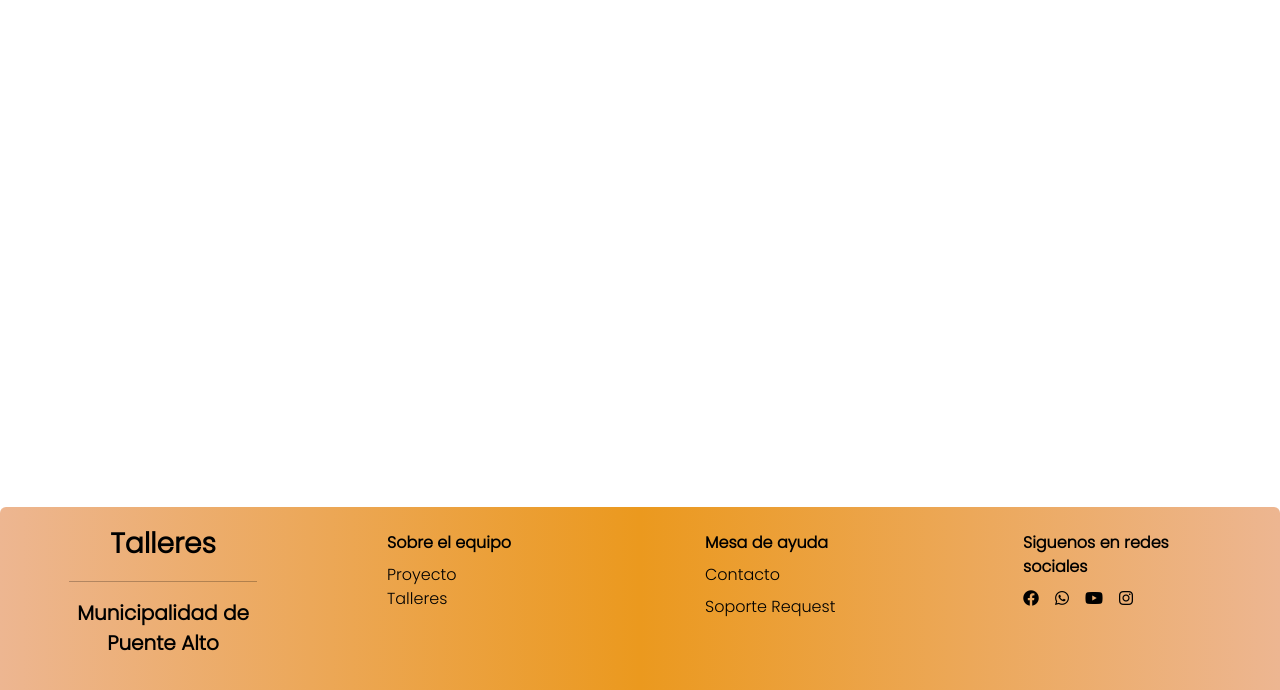
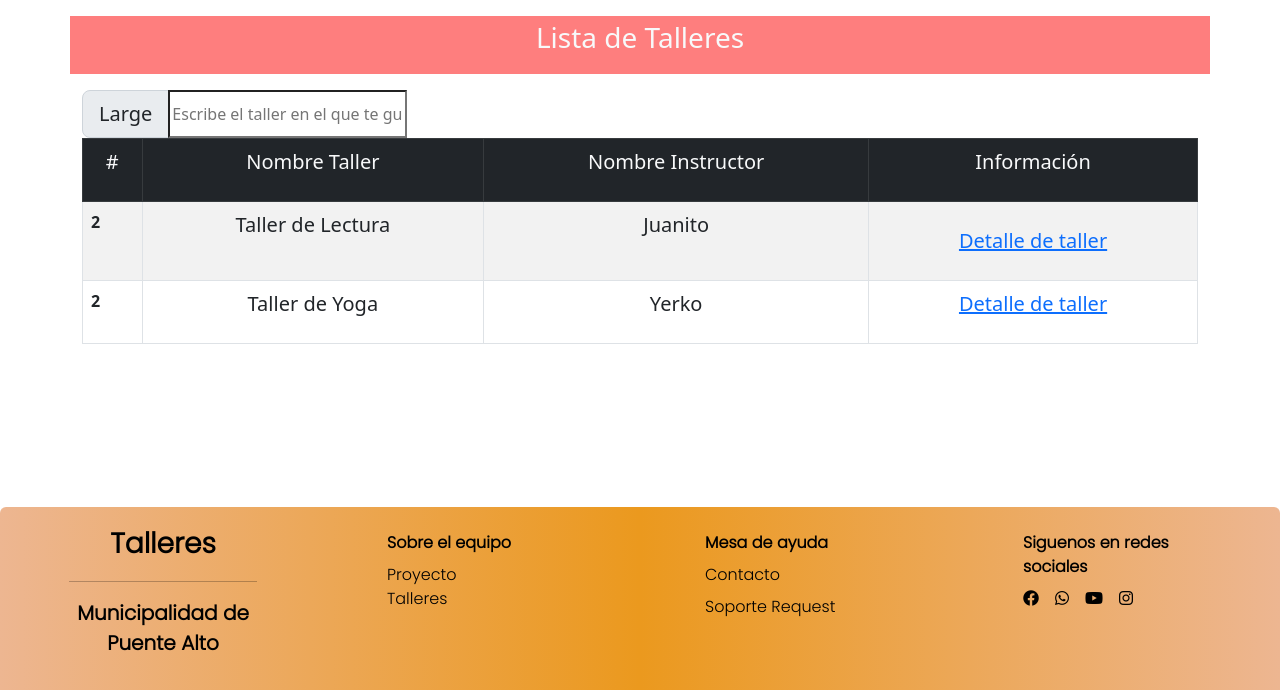
Before and after one commit to camixcode/TalleresMunicipales, a Django app: page /PostularTaller/ in a window 1280 px wide. Shown: the part 110-800 px from the top of the page. Run offline with Django 4.2, Linux system fonts and the light colour scheme; grey boxes are pictures that could not be loaded.

Commit message:
Edición card y button

```diff
--- a/TestDjango/core/templates/core/Ins_Taller.html
+++ b/TestDjango/core/templates/core/Ins_Taller.html
@@ -7,9 +7,11 @@
     <meta charset="UTF-8">
     <meta http-equiv="X-UA-Compatible" content="IE=edge">
     <meta name="viewport" content="width=device-width, initial-scale=1.0">
-    <title>Document</title>
+    <title>Administrador de Taller</title>
     <!-- css bootstrap -->
     <link href="https://cdn.jsdelivr.net/npm/bootstrap@5.2.2/dist/css/bootstrap.min.css" rel="stylesheet" integrity="sha384-Zenh87qX5JnK2Jl0vWa8Ck2rdkQ2Bzep5IDxbcnCeuOxjzrPF/et3URy9Bv1WTRi" crossorigin="anonymous">
+    <!-- CSS -->
+    <link rel="stylesheet" href="{% static 'core/css/Buscar.css'%}">
 
 <!-- NAV -->
 {% block content %}
@@ -18,12 +20,102 @@
 <!-- FIN NAV -->
 </head>
 <body>
+<!-- ----------------------- -->
+<!-- Grilla -->
+<!-- Texto -->
+<div class="container my-3" style="background-color: rgb(254, 126, 126)">
+    <p class="text-md-center text-light fs-3" >Lista de Talleres</p>
+</div>
 
+<!-- Lista -->
+<div class="container-md">
+<!-- Buscar -->
+        <div class="input-group input-group-lg">
+            <span class="input-group-text" id="inputGroup-sizing-lg">Large</span>
+            <input type="text" name="buscador" id="buscador" placeholder="Escribe el taller en el que te gustaria participar">
+        </div>
+
+        <table class="table table-hover table-striped table-bordered ">
+            <thead class="table-dark">
+                <tr>
+                    <td><p class="text-md-center text-light fs-5" >#</p></td>
+                    <td><p class="text-md-center text-light fs-5" >Nombre Taller</p></td>
+                    <td><p class="text-md-center text-light fs-5" >Nombre Instructor</p></td>
+                    <td><p class="text-md-center text-light fs-5" >Información</p></td>
+                </tr>
+            </thead>
+            <tbody>
+            <tr class="taller">
+                <th scope="row">2</th>
+                <td><p class="text-md-center text-dark fs-5 " >Taller de Lectura</p></td>
+                <td><p class="text-md-center text-dark fs-5" >Juanito</p></td>
+                <td><a href="" data-bs-toggle="modal" data-bs-target="#modal4"><p class="text-md-center text-primary fs-5" ><p class="text-md-center text-primary fs-5" >Detalle de taller</p></a></td>
+            </tr>
+            <tr class="taller">
+                <th scope="row">2</th>
+                <td><p class="text-md-center text-dark fs-5" >Taller de Yoga</p></td>
+                <td><p class="text-md-center text-dark fs-5" >Yerko</p></td>
+                <td><a href="" data-bs-toggle="modal" data-bs-target="#modal1"><p class="text-md-center text-primary fs-5" >Detalle de taller</p></a></td>
+
+            </tr>
+
+            </tbody>
+        </table>
+</div>
+<!-- Grilla FIN-->
+<!-- ----------------------- -->
+<!-- ----------------------- -->
+<!-- Footer -->
+{% include 'Footer.html'%}
+<!-- Footer FIN-->
+<!-- ----------------------- -->
+<!-- --MODAL--------->
+<div tabindex="-1" aria-labelledby="modal1" aria-hidden="true" class="modal fade" id="modal1">
+    <div class="modal-dialog modal-lg modal-dialog-centered">
+        <div class="card mb-3">
+            <img src="{% static 'core/img/adulto-mayor-3.jpeg'%}" class="card-img-top" alt="...">
+            <div class="card-body">
+              <h5 class="card-title text-md-center">Taller de Yoga</h5>
+              <p class="card-text">Descripción: El yoga es una práctica que conecta el cuerpo, la respiración y la mente. Esta práctica utiliza posturas físicas, ejercicios de respiración y meditación para mejorar la salud general. El yoga se desarrolló como una práctica espiritual hace miles de años.</p>
+              <ul class="list-group list-group-flush">
+                <li class="list-group-item">Jornada: Lunes, Miercoles y Viernes</li>
+                <li class="list-group-item">Horario: 10:00 am - 12:00 pm</li>
+                <li class="list-group-item">Ubicación: Balmaceda 265, Puente Alto, Región Metropolitana </li>
+                <li class="list-group-item">Instructor: Yerko Vásquez </li>
+                <li class="list-group-item">Valor: Gratis, previa inscripción </li>
+              <div class="d-grid gap-2"> <button class="btn btn-info btn-lg" type="button">Postular</button></div>
+
+            </div>
+          </div>
+    </div>
+</div>
+<div tabindex="-1" aria-labelledby="modal1" aria-hidden="true" class="modal fade" id="modal4">
+    <div class="modal-dialog modal-lg modal-dialog-centered">
+        <div class="card mb-3">
+            <img src="{% static 'core/img/TallerLectura.jpg'%}" class="card-img-top" alt="...">
+            <div class="card-body">
+              <h5 class="card-title text-md-center">Taller de Lectura</h5>
+              <p class="card-text">Descripción: Cuanto más lees, más información procesa tu mente, por lo que será más ágil y capaz de retener conocimientos. Las personas exitosas ejercitan su mente diariamente mediante la lectura y otros recursos como la realización de crucigramas y juegos de ingenio.</p>
+              <ul class="list-group list-group-flush">
+                <li class="list-group-item">Jornada: Lunes, Miercoles y Viernes</li>
+                <li class="list-group-item">Horario: 10:00 am - 12:00 pm</li>
+                <li class="list-group-item">Ubicación: Balmaceda 265, Puente Alto, Región Metropolitana </li>
+                <li class="list-group-item">Instructor: Juanito Perez </li>
+                <li class="list-group-item">Valor: Gratis, previa inscripción </li>
+
+              </ul>
+              <div class="d-grid gap-2"> <button class="btn btn-info btn-lg" type="button">Postular</button></div>
+            </div>
+          </div>
+    </div>
+
+
+<!-- --FIN MODAL--------->
     <!-- JS BOOTSTRAP -->
     <script src="https://cdn.jsdelivr.net/npm/@popperjs/core@2.11.6/dist/umd/popper.min.js" integrity="sha384-oBqDVmMz9ATKxIep9tiCxS/Z9fNfEXiDAYTujMAeBAsjFuCZSmKbSSUnQlmh/jp3" crossorigin="anonymous"></script>
     <script src="https://cdn.jsdelivr.net/npm/bootstrap@5.2.2/dist/js/bootstrap.min.js" integrity="sha384-IDwe1+LCz02ROU9k972gdyvl+AESN10+x7tBKgc9I5HFtuNz0wWnPclzo6p9vxnk" crossorigin="anonymous"></script>
+    <script src="{% static 'core/js/Fbuscar.js'%}"></script>
 </body>
 
-{% include 'Footer.html'%}
 
 </html>
```
